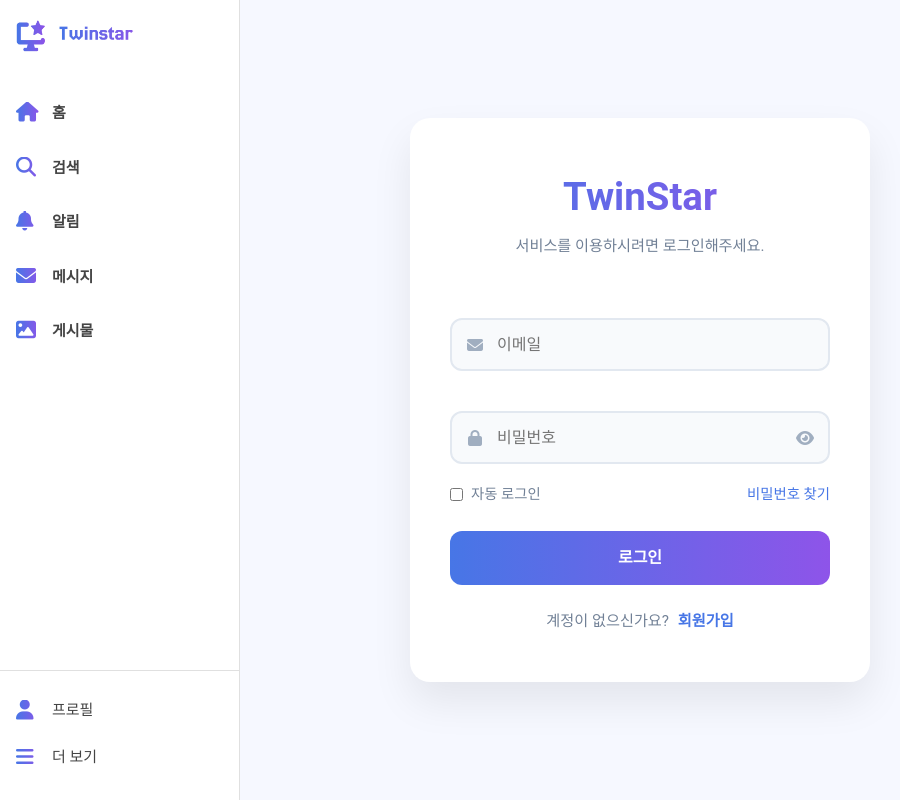
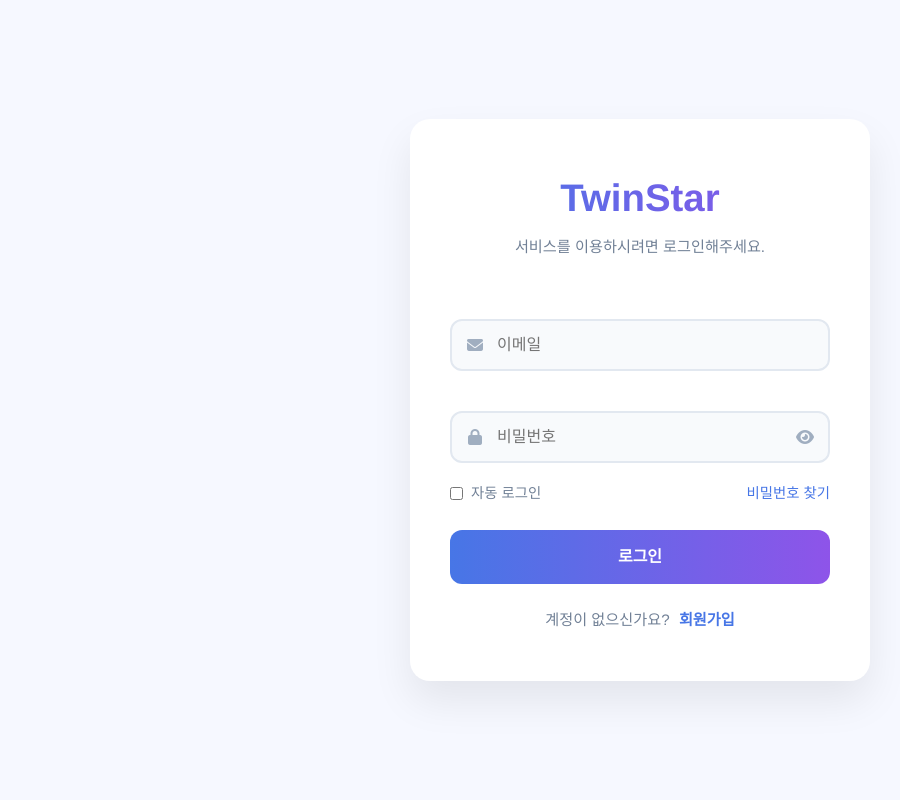
Before and after one commit to beyond-sw-camp/be11-2nd-TWINSTAR-FE, a Vue app: page /user/login in a window 1280 px wide. Shown: the whole page, without its empty margins (0-900 px from the left). Built offline with nearby package versions, Linux system fonts and the light colour scheme.

Commit message:
게시물 작성 모달 추가

```diff
--- a/src/App.vue
+++ b/src/App.vue
@@ -12,7 +12,7 @@
 
     <!-- 일반 페이지 레이아웃 -->
     <template v-else>
-    <HeaderComponent v-if="!isAuthPage" :class="{ 'header-high-priority': !isAuthPage }" />
+      <HeaderComponent v-if="!isLoginPage && !isCreatePage"/>
       <v-main class="main-content">
         <router-view v-slot="{ Component }">
           <component :is="Component" />
@@ -37,8 +37,11 @@ export default {
       }
     },
     computed: {
-    isAuthPage() {
-      return ['/login', '/signup', '/register'].includes(this.$route.path)
+      isLoginPage() {
+        return this.$route.path === "/user/login";
+      },
+      isCreatePage(){
+        return this.$route.path === "/user/create";
       },
       isAdminPage() {
         return this.$route.path.startsWith('/admin');
@@ -80,48 +83,11 @@ export default {
 
   <style>
   #app {
-  position: relative;
-  width: 100%;
-  height: 100vh;
-}
-
-.view-container {
-  position: relative;
-  width: 100%;
-  height: 100%;
-  margin-left: v-bind('isAuthPage ? "0" : "240px"');
-  transition: margin-left 0.3s ease;
-}
-
-/* 헤더가 축소되었을 때 view-container 마진 조정 */
-.header-collapsed .view-container {
-  margin-left: 72px;
-}
-
-/* 인증 페이지일 때는 최상위 z-index */
-.auth-page {
-  z-index: 9999;
-  position: relative;
-}
-
-/* 일반 페이지에서는 헤더가 최상위 */
-.header-high-priority {
-  z-index: 9999 !important;
-}
-
-/* 인증 페이지에서는 헤더가 낮은 우선순위 */
-.auth-page ~ header {
-  z-index: 1 !important;
-}
-
-/* 모달과 사이드바를 위한 전역 스타일 */
-.modal-overlay {
-  z-index: 10000;
-}
-
-.search-sidebar,
-.notification-sidebar {
-  z-index: 9998;
+    font-family: Avenir, Helvetica, Arial, sans-serif;
+    -webkit-font-smoothing: antialiased;
+    -moz-osx-font-smoothing: grayscale;
+    text-align: center;
+    color: #2c3e50;
   }
 
   /* v-main의 기본 padding 제거 */
--- a/src/views/PostCreateModal.vue
+++ b/src/views/PostCreateModal.vue
@@ -72,7 +72,7 @@
                   <path stroke="white" stroke-width="2" d="M9 18l6-6-6-6"/>
                 </svg>
               </button>
-              <!-- 이미지 인디케이터 -->
+              <!-- 이미지 수정기능 -->
               <div v-if="images.length > 1" class="image-indicators">
                 <span
                   v-for="(_, index) in images"
@@ -96,6 +96,7 @@
                   <span>16:9</span>
                 </button>
               </div>
+              <!-- 비율 조정 로직 -->
               <button class="control-button" @click="toggleAspectRatioMenu">
                 <svg width="16" height="16" viewBox="0 0 24 24" fill="none" xmlns="http://www.w3.org/2000/svg">
                   <path d="M15 3H21V9" stroke="white" stroke-width="2" stroke-linecap="round" stroke-linejoin="round"/>
@@ -104,6 +105,7 @@
                   <path d="M3 21L10 14" stroke="white" stroke-width="2" stroke-linecap="round" stroke-linejoin="round"/>
                 </svg>
               </button>
+              <!-- 사진 추가 로직 -->
               <button class="control-button" @click="addMoreImages">
                 <svg width="16" height="16" viewBox="0 0 24 24" fill="none">
                   <rect x="3" y="3" width="18" height="18" rx="2" stroke="white" stroke-width="2"/>
@@ -350,18 +352,12 @@ export default {
         this.selectedImage = null;
       }
     },
-    rotateImage() {
-      // 이미지 회전 로직 구현
-    },
-    cropImage() {
-      // 이미지 자르기 로직 구현
-    },
     async sharePost() {
       try {
         this.isSubmitting = true;
 
         const postData = {
-          id: uuidv4(), // 고유 ID 생성
+          id: uuidv4(),
           images: this.images,
           aspectRatio: this.currentAspectRatio,
           caption: this.caption,
@@ -388,12 +384,6 @@ export default {
       } finally {
         this.isSubmitting = false;
       }
-    },
-    toggleAccessibility() {
-      // 접근성 토글 로직
-    },
-    toggleAdvancedSettings() {
-      // 고급 설정 토글 로직
     },
     toggleAspectRatioMenu() {
       this.showAspectRatioMenu = !this.showAspectRatioMenu;
@@ -448,7 +438,7 @@ export default {
   padding: 12px 16px;
   border-bottom: 1px solid #dbdbdb;
   display: grid;
-  grid-template-columns: 1fr auto 1fr; /* 3등분 그리드 */
+  grid-template-columns: 1fr auto 1fr;
   align-items: center;
 }
 
@@ -634,7 +624,7 @@ export default {
   padding: 0;
   outline: none;
   min-height: 150px;
-  margin-bottom: 12px; /* 해시태그 입력창과의 간격 */
+  margin-bottom: 12px;
 }
 
 .post-textarea::placeholder {
```
Lines whose indentation alone changed are shown as unchanged.
